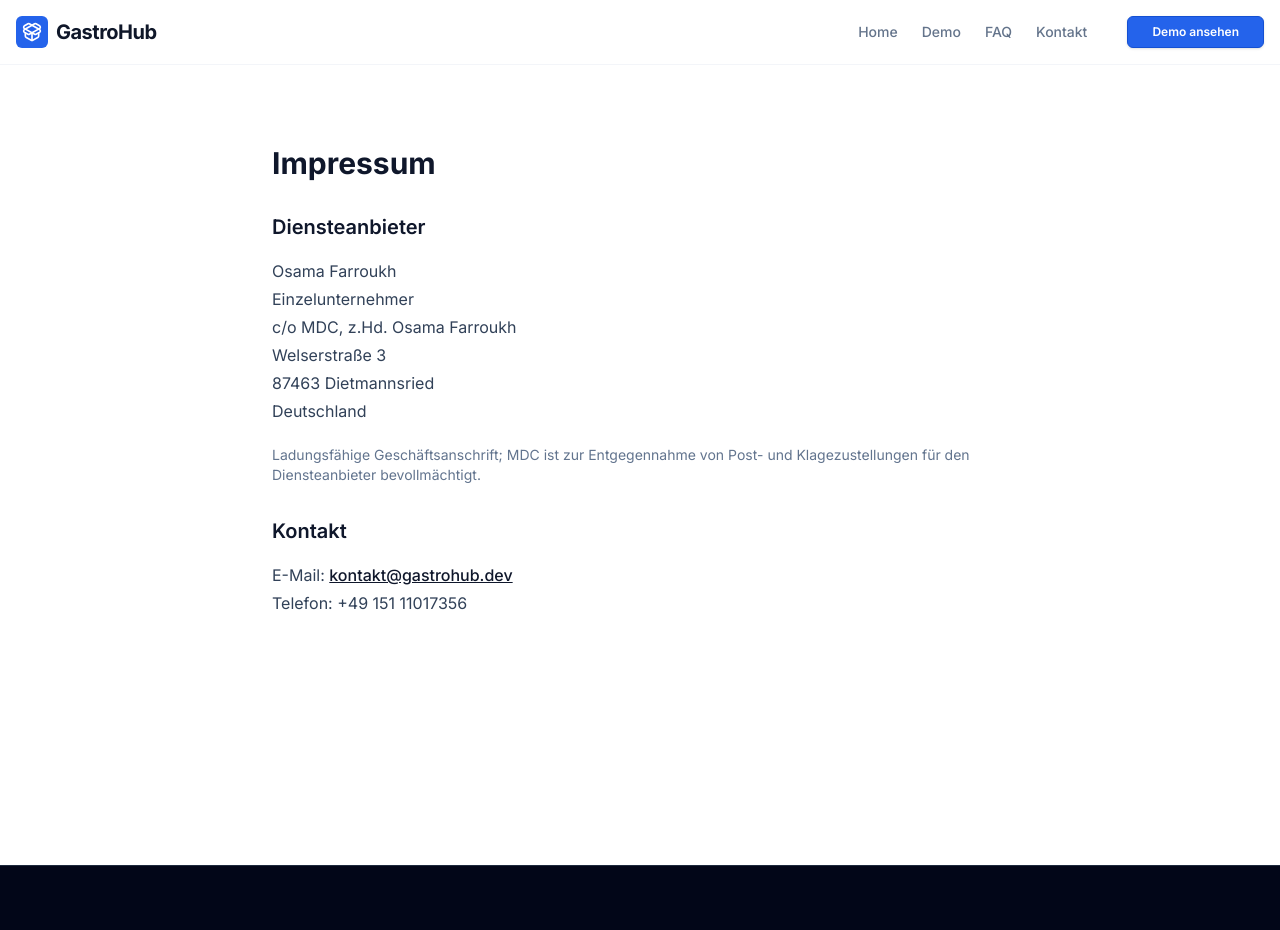
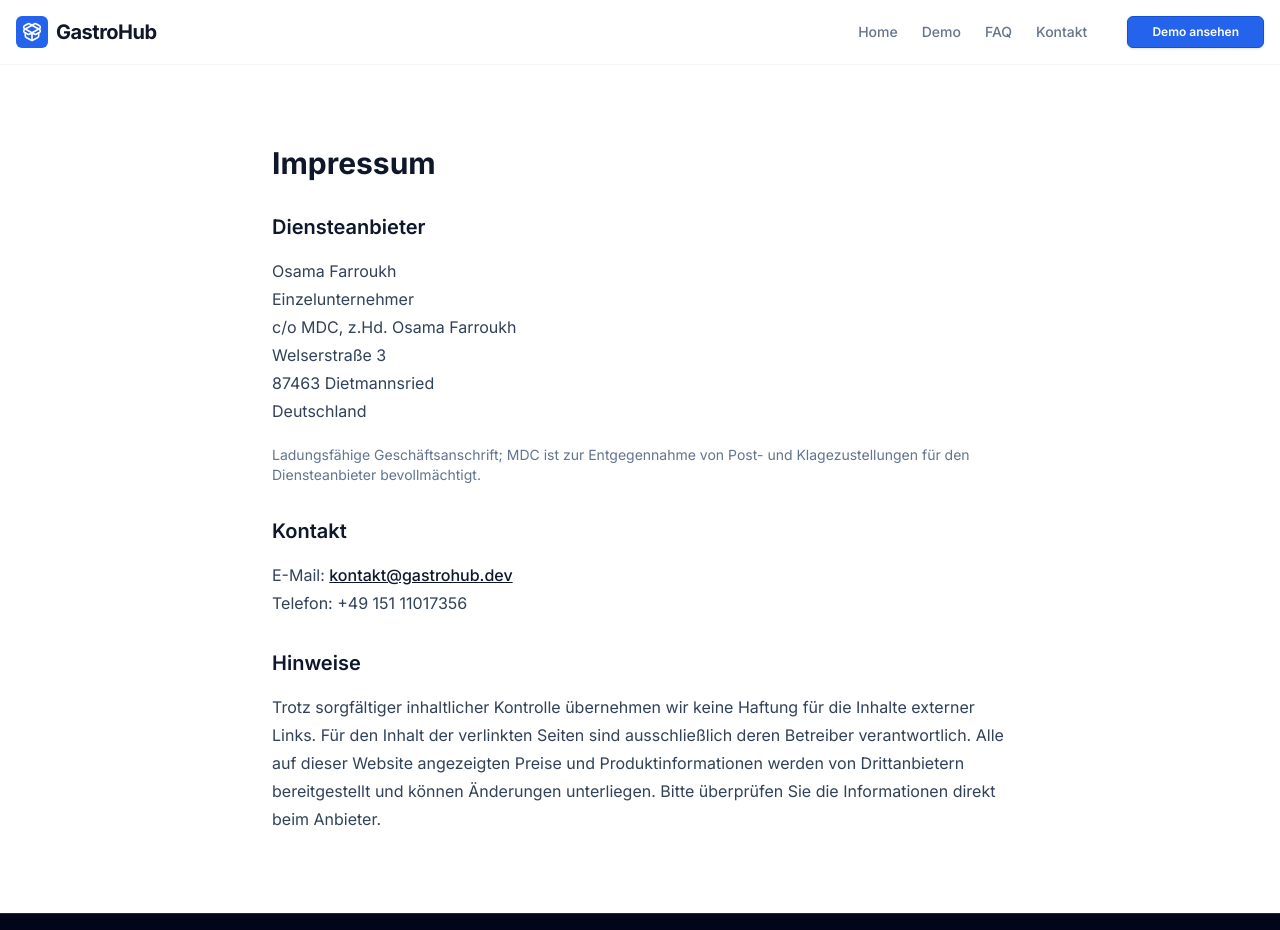
Before and after one commit to SamSphere/delidash, a React (Vite) app: page /#/impressum in a window 1280 px wide. Shown: the top 930 px of the page. Built offline with nearby package versions, Linux system fonts and the light colour scheme.

Commit message:
Add Hinweise section to Impressum

```diff
--- a/src/pages/Impressum.tsx
+++ b/src/pages/Impressum.tsx
@@ -22,6 +22,11 @@ export default function Impressum() {
           E-Mail: <a href="mailto:kontakt@gastrohub.dev">kontakt@gastrohub.dev</a><br />
           Telefon: +49 151 11017356
         </p>
+
+        <h2 className="text-xl font-semibold mt-8 mb-4">Hinweise</h2>
+        <p>
+          Trotz sorgfältiger inhaltlicher Kontrolle übernehmen wir keine Haftung für die Inhalte externer Links. Für den Inhalt der verlinkten Seiten sind ausschließlich deren Betreiber verantwortlich. Alle auf dieser Website angezeigten Preise und Produktinformationen werden von Drittanbietern bereitgestellt und können Änderungen unterliegen. Bitte überprüfen Sie die Informationen direkt beim Anbieter.
+        </p>
       </div>
     </div>
   );
```
